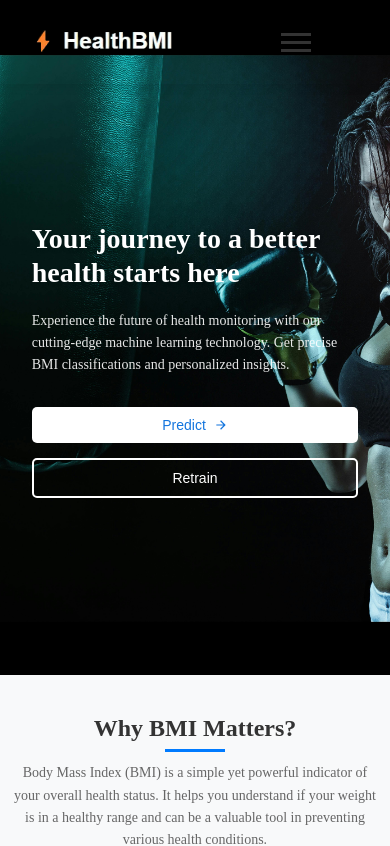
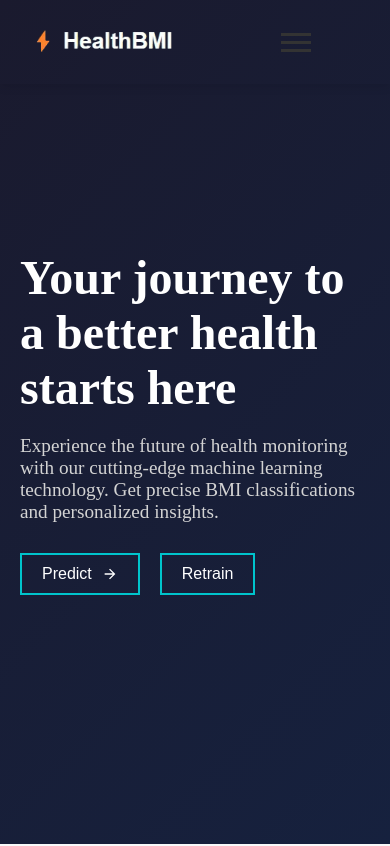
Before and after one commit to g-tumwesigye/Fitverse_UI, a React (Vite) app in the folder pred/: page / in a window 390 px wide. Shown: the top 846 px of the page. Built offline with nearby package versions, Linux system fonts and the light colour scheme.

Commit message:
hero.css

```diff
--- a/pred/src/components/Hero/hero.css
+++ b/pred/src/components/Hero/hero.css
@@ -1,104 +1,81 @@
-/* hero.css */
 .hero {
-  min-height: 80vh;
-  width: 100%;
-  background-image: url("/hero.jpg");
-  background-repeat: no-repeat;
-  background-size: cover;
-  background-attachment: fixed;
-  background-position: center center;
   display: flex;
+  justify-content: center;
   align-items: center;
-  justify-content: flex-start;
-  padding: 0 5%;
-  position: relative;
-  overflow: hidden;
-  z-index: 1; /* Ensure hero stays behind modal */
+  height: 100vh;
+  background: linear-gradient(135deg, #1a1a2e 0%, #16213e 100%);
+  color: white;
+  padding: 20px;
 }
 
 .hero-content {
+  text-align: left;
   max-width: 600px;
-  color: #ffffff;
-  padding: 20px;
-  margin-top: 80px; /* Offset for fixed navbar */
 }
 
 .hero-content h1 {
-  font-size: 48px;
-  font-weight: 700;
-  line-height: 1.2;
+  font-size: 3rem;
   margin-bottom: 20px;
-  text-shadow: 0 2px 4px rgba(0, 0, 0, 0.1);
 }
 
 .hero-content p {
-  font-size: 18px;
-  line-height: 1.6;
+  font-size: 1.2rem;
   margin-bottom: 30px;
-  opacity: 0.9;
+  color: #d3d3d3;
 }
 
-.hero-content button {
-  padding: 12px 25px;
-  font-size: 16px;
-  font-weight: 500;
-  border: none;
-  border-radius: 5px;
+.button-container {
+  display: flex;
+  gap: 20px;
+}
+
+.button-container button {
+  padding: 10px 20px;
+  font-size: 1rem;
+  border: 2px solid #00c4cc;
+  background: transparent;
+  color: white;
   cursor: pointer;
-  transition: all 0.3s ease;
   display: flex;
   align-items: center;
-  gap: 8px;
-  margin-bottom: 15px; /* Space between buttons */
+  gap: 10px;
+  transition: all 0.3s ease;
 }
 
-.hero-content button:first-child {
-  background-color: #ffffff;
-  color: #1375de;
+.button-container button:hover {
+  background: #00c4cc;
+  color: #1a1a2e;
 }
 
-.hero-content button:first-child:hover {
-  background-color: #f0f0f0;
-  transform: translateX(5px);
-}
-
-.hero-content button:last-child {
-  background-color: transparent;
-  color: #ffffff;
-  border: 2px solid #ffffff;
-}
-
-.hero-content button:last-child:hover {
-  background-color: rgba(255, 255, 255, 0.1);
-  transform: translateX(5px);
-}
-
-/* Modal Styles */
 .modal-overlay {
   position: fixed;
   top: 0;
   left: 0;
   right: 0;
   bottom: 0;
-  background-color: rgba(0, 0, 0, 0.5);
+  background: rgba(0, 0, 0, 0.7);
   display: flex;
   justify-content: center;
   align-items: center;
-  z-index: 1000; /* Above hero section */
+  z-index: 1000;
 }
 
 .modal-content {
-  background-color: white;
+  background: white;
   padding: 20px;
-  border-radius: 8px;
+  border-radius: 10px;
   width: 90%;
-  max-width: 400px;
+  max-width: 500px;
   color: #333;
+}
+
+.retrain-modal {
+  max-width: 700px;
 }
 
 .modal-content h2 {
   margin-bottom: 20px;
-  color: #1375de;
+  color: #1a1a2e;
 }
 
 .form-group {
@@ -108,16 +85,16 @@
 .form-group label {
   display: block;
   margin-bottom: 5px;
-  font-weight: 500;
+  font-weight: bold;
 }
 
 .form-group input,
 .form-group select {
   width: 100%;
   padding: 8px;
-  border: 1px solid #ddd;
-  border-radius: 4px;
-  font-size: 14px;
+  border: 1px solid #ccc;
+  border-radius: 5px;
+  font-size: 1rem;
 }
 
 .modal-buttons {
@@ -127,65 +104,74 @@
 }
 
 .modal-buttons button {
-  flex: 1;
-  padding: 10px;
+  padding: 10px 20px;
   border: none;
-  border-radius: 4px;
+  border-radius: 5px;
   cursor: pointer;
-  transition: background-color 0.3s ease;
+  font-size: 1rem;
 }
 
 .modal-buttons button:first-child {
-  background-color: #1375de;
+  background: #00c4cc;
   color: white;
 }
 
-.modal-buttons button:first-child:hover {
-  background-color: #105cb6;
-}
-
 .modal-buttons button:last-child {
-  background-color: #f0f0f0;
+  background: #ccc;
   color: #333;
 }
 
-.modal-buttons button:last-child:hover {
-  background-color: #e0e0e0;
+.modal-buttons button:disabled {
+  background: #999;
+  cursor: not-allowed;
 }
 
-/* Responsive Design */
-@media screen and (max-width: 768px) {
-  .hero {
-    padding: 0 3%;
+.prediction-result,
+.retrain-result {
+  margin-top: 20px;
+  padding: 15px;
+  background: #f9f9f9;
+  border-radius: 5px;
 }
 
-  .hero-content {
-    max-width: 100%;
-    margin-top: 60px;
+.retrain-result h4 {
+  margin-top: 15px;
+  margin-bottom: 10px;
 }
 
-  .hero-content h1 {
-    font-size: 36px;
+.retrain-result ul {
+  list-style: none;
+  padding: 0;
 }
 
-  .hero-content p {
-    font-size: 16px;
+.retrain-result ul li {
+  margin-bottom: 5px;
 }
 
-  .hero-content button {
-    font-size: 14px;
-    padding: 10px 20px;
-    width: 100%; /* Full width buttons on mobile */
-    justify-content: center;
-  }
+.error-message {
+  margin-top: 20px;
+  padding: 10px;
+  background: #ffe6e6;
+  color: #d32f2f;
+  border-radius: 5px;
+  text-align: center;
 }
 
-@media screen and (max-width: 480px) {
-  .hero-content h1 {
-    font-size: 28px;
+/* New styles for smaller, scrollable images */
+.image-container {
+  margin-top: 15px;
 }
 
-  .hero-content p {
-    font-size: 14px;
+.scrollable-image {
+  max-height: 300px; /* Fixed height for the container */
+  max-width: 400px; /* Fixed width for the container */
+  overflow: auto; /* Enable scrolling if content overflows */
+  border: 1px solid #ccc; /* Optional: Add a border for better visibility */
+  border-radius: 5px;
 }
+
+.small-image {
+  width: 100%; /* Ensure the image fits within the container */
+  max-width: 350px; /* Limit the maximum width of the image */
+  height: auto; /* Maintain aspect ratio */
 }
```
Lines whose indentation alone changed are shown as unchanged.
